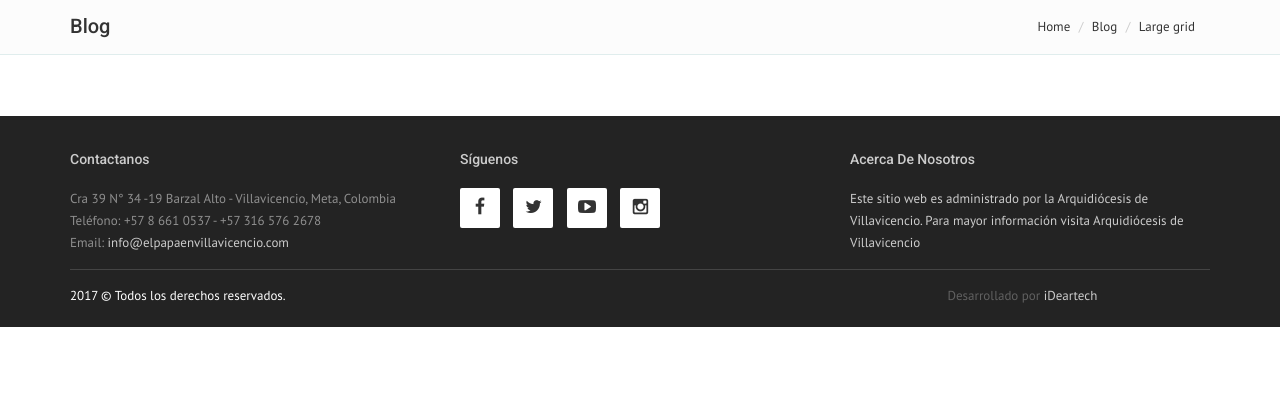
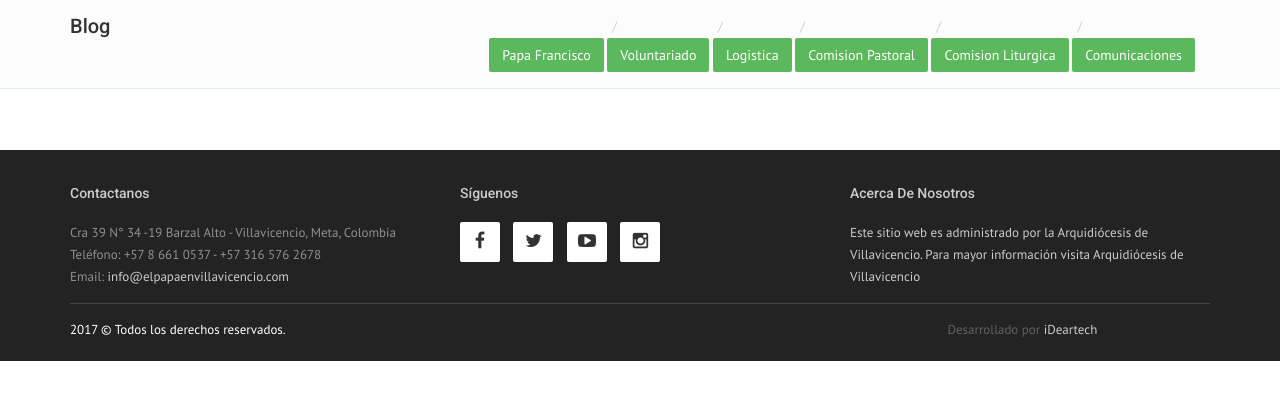
Before and after one commit to AndresNieto/site, a PHP site: page /site/index.php/notices in a window 1280 px wide. Shown: the part 80-480 px from the top of the page. Run offline with PHP 8.4, Linux system fonts and the light colour scheme; data that the repository does not hold is empty; some libraries are stand-ins or nearby versions.

Commit message:
cambios 29-03

```diff
--- a/plantilla/plantillabase.php
+++ b/plantilla/plantillabase.php
@@ -102,7 +102,7 @@
                             <span class="icon-bar"></span>
                         </button>
                         <a class="navbar-brand" href="index.html" title="Boomerang | One template. Infinite solutions">
-                            <img src="../images/Firma.png" alt="" style="padding: 0.1px; ">
+                            <img src="../images/Firma.png" alt="" style="padding: 0.1px; " class="img-responsive">
                         </a>
                     </div>
                     <div class="navbar-collapse collapse">
--- a/vistas/home.php
+++ b/vistas/home.php
@@ -4,9 +4,10 @@
         <div id="layerslider" style="width:100%;">
             <div class="ls-slide" data-ls="transition2d:1;timeshift:-1000;">
                 <a href="001 Campaña_Donar un árbol.pdf" type=" img img-responsive"><img src="../images/backgrounds/natura.jpg" class="ls-bg" alt="Slide background" /></a>
+
             </div>
             <div class="ls-slide" data-ls="transition2d:1;timeshift:-1000;">
-                <div class="mask mask-1" class="ls-l"></div>
+                <div class="mask mask-1" class="ls-l"><a href="001 Campaña_Donar un árbol.pdf" type=" img img-responsive"></a></div>
                 <img src="../images/backgrounds/papa2.jpg" class="ls-bg" alt="Slide background"/>
             </div>
         </div>
--- a/vistas/notices.php
+++ b/vistas/notices.php
@@ -2,15 +2,20 @@
     <div class="pg-opt">
         <div class="container">
             <div class="row">
-                <div class="col-xs-6">
+                <div class="col-xs-3">
                     <h2>Blog</h2>
                 </div>
-                <div class="col-xs-6">
-                    <ol class="breadcrumb">
-                        <li><a href="#">Home</a></li>
-                        <li><a href="#">Blog</a></li>
-                        <li class="active">Large grid</li>
-                    </ol>
+                <div class="col-xs-9">
+                    <ul class="breadcrumb">
+
+                        <li><form method="POST" action="../index.php/notices"><input name="tipo" value="Papa Francisco" hidden><button type="submit" class="btn btn-success">Papa Francisco </button></form></li>
+                        <li><form method="POST" action="../index.php/notices"><input name="tipo" value="Voluntariado" hidden><button type="submit" class="btn btn-success">Voluntariado </button></form></li>
+                        <li><form method="POST" action="../index.php/notices"><input name="tipo" value="Logistica" hidden><button type="submit" class="btn btn-success">Logistica </button></form></li>
+                        <li><form method="POST" action="../index.php/notices"><input name="tipo" value="Comision Pastoral" hidden><button type="submit" class="btn btn-success">Comision Pastoral</button></form></li>
+                        <li><form method="POST" action="../index.php/notices"><input name="tipo" value="Comision Liturgica" hidden><button type="submit" class="btn btn-success">Comision Liturgica</button></form></li>
+                        <li><form method="POST" action="../index.php/notices"><input name="tipo" value="Comunicaciones" hidden><button type="submit" class="btn btn-success">Comunicaciones</button></form></li>
+
+                    </ul>
                 </div>
             </div>
         </div>
```
